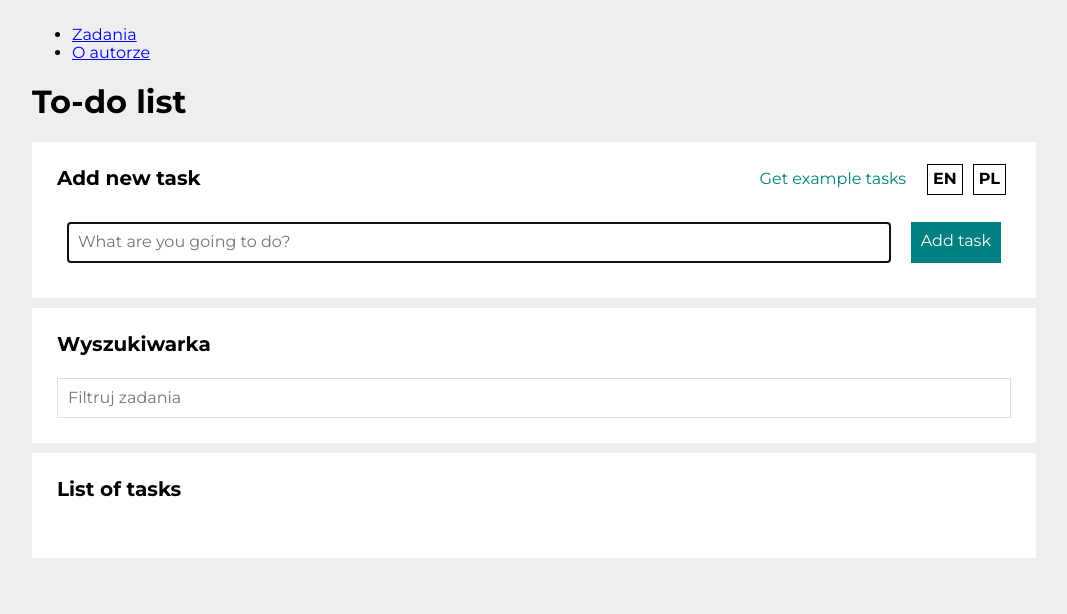
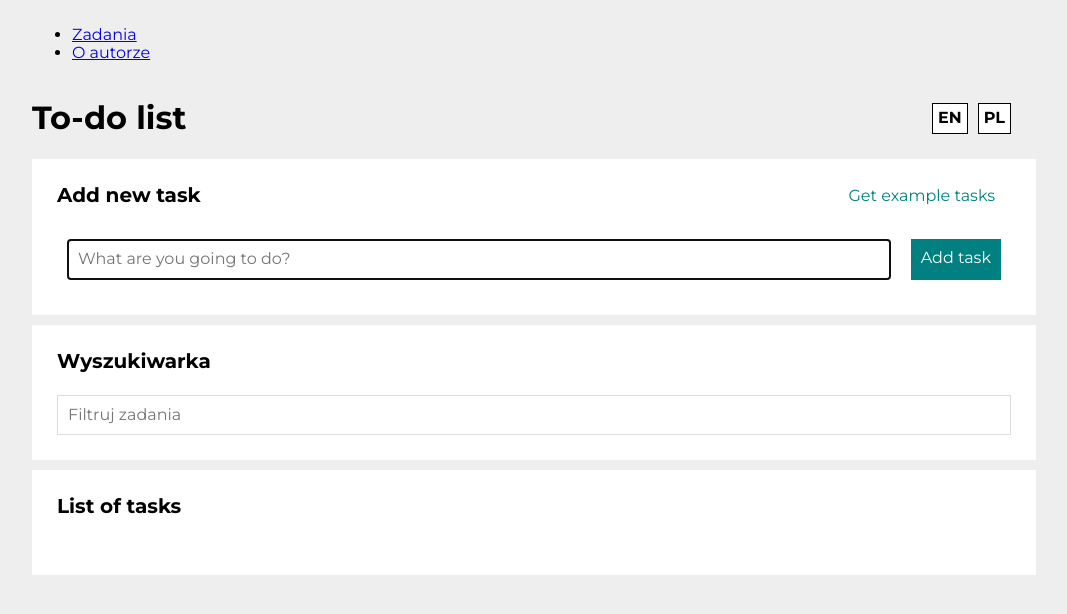
Before and after one commit to MCesarczyk/todo-list-react, a React (Create React App) app: page /#/zadania in a window 1280 px wide. Shown: the top 614 px of the page, without its empty margins (106-1173 px from the left). Built offline with nearby package versions, Linux system fonts and the light colour scheme.

Commit message:
move switcher to h1 headline

```diff
--- a/src/common/Header/index.js
+++ b/src/common/Header/index.js
@@ -1,6 +1,13 @@
+import descriptions from "../../features/languages/descriptions";
+import Switcher from "../../features/languages/Switcher";
+import { HeaderContainer } from "../HeaderContainer";
+
 const Header = ({ title }) => (
   <header>
-    <h1>{title}</h1>
+    <HeaderContainer>
+      <h1>{title}</h1>
+      <Switcher descriptions={descriptions} />
+    </HeaderContainer>
   </header>
 );
 
--- a/src/features/tasks/TasksPage/index.js
+++ b/src/features/tasks/TasksPage/index.js
@@ -36,7 +36,6 @@ function TasksPage() {
                 {descriptions[language].getExampleTasksButtonText}
               </Button>
             </div>
-            <Switcher descriptions={descriptions} />
           </>
         }
       />
```
